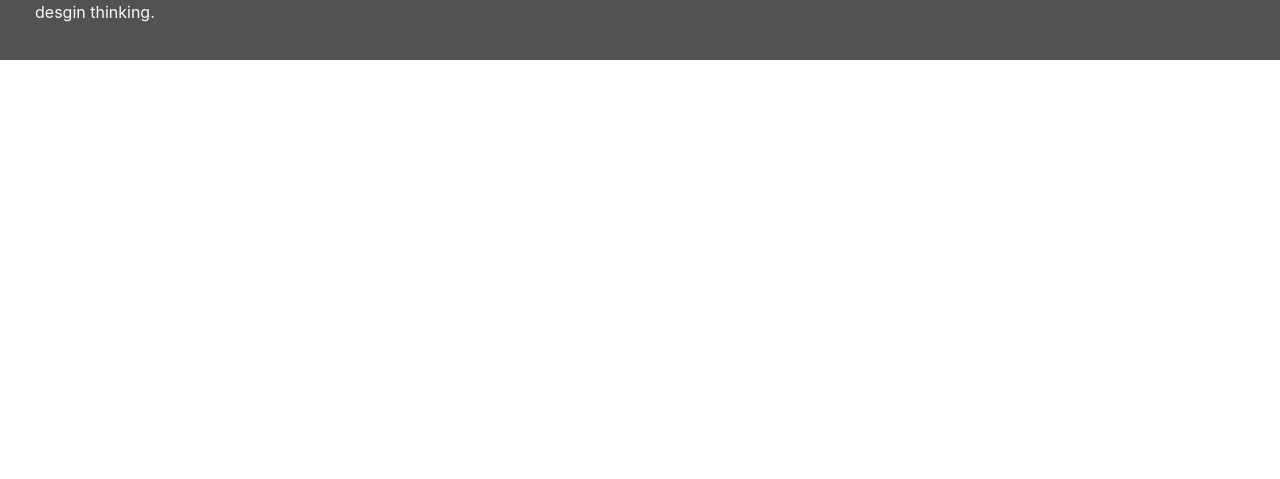
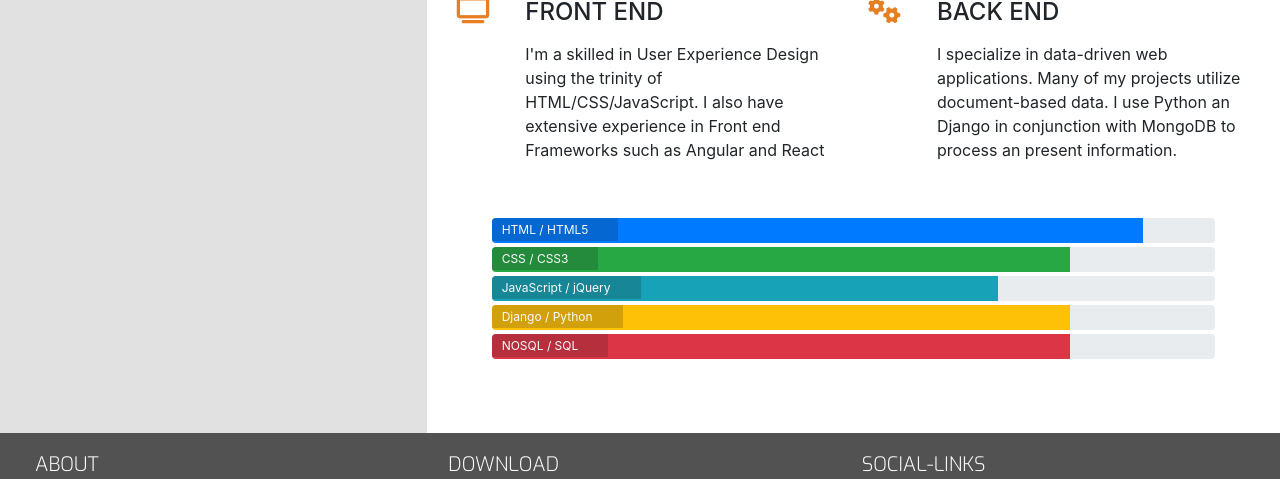
Before and after one commit to plyn85/UCD-RESUME, a plain HTML site: page resume.html in a window 1280 px wide. Shown: the part 469-948 px from the top of the page. Before the commit the page ends 800 px from the top, so only its background shows below. Drawn offline with nearby package versions, Linux system fonts and the light colour scheme.

Commit message:
added resume.html

```diff
--- a/assets/css/main.css
+++ b/assets/css/main.css
@@ -280,3 +280,23 @@ footer {
 .personal-info-item .key p {
     font-weight: 700;
 }
+
+/*--------------------------------Skills-*/
+.progress {
+    position: relative;
+    height: 25px;
+    margin-bottom: 4px;
+}
+
+.progress-type {
+    position: absolute;
+    left: 0px;
+    font-weight: 400;
+    padding: 3px 30px 2px 10px;
+    color: #fafafa;
+    background-color: rgba(25, 25, 25, 0.2);
+}
+
+.progress-section {
+    margin: 40px 20px;
+}
--- a/resume.html
+++ b/resume.html
@@ -23,7 +23,7 @@
             <div class="col-md-8">
                 <div class="row bg-color-name-title no-gutters">
                     <div class="col heading">
-                        <h1 class="name">Roise</h1>
+                        <h1 class="name">Patrick Lynch</h1>
                         <h2 class="title">Full Stack Developer</h2>
 
 
@@ -55,8 +55,98 @@
         </div>
     </header>
 
-    <section>
+    <section class="container-fluid">
+        <div class="row">
+            <div class="col-md-4 bg-color-personal-info section-column">
+                <div class="row">
+                    <div class="col-12">
+                        <h3 class="section-heading uppercase">Work History</h3>
+                    </div>
+                </div>
+            </div>
+            <div class="col-md-8 bg-color-three-reasons section-column">
+                <div class="row">
+                    <div class="col">
+                        <h3 class="section-heading uppercase">
+                            My Skills
+                        </h3>
+                    </div>
+                </div>
 
+                <div class="row">
+                    <div class="col-10 offset-1 offset-sm-0 col-sm-4 col-md-6">
+                        <div class="row">
+                            <div class="col-2">
+                                <i class="three-reasons-icon fas fa-tv" aria-hidden="true"></i>
+                            </div>
+                            <div class="col-10">
+                                <h4 class="three-reasons-heading uppercase">Front end</h4>
+                                <p>I'm a skilled in User Experience Design using the trinity of HTML/CSS/JavaScript.
+                                    I also have extensive experience in Front end Frameworks such as Angular and React
+                                </p>
+                            </div>
+                        </div>
+
+                    </div>
+
+                    <div class="col-10 offset-1 offset-sm-0 col-sm-4 col-md-6">
+                        <div class="row">
+                            <div class="col-2">
+                                <i class="three-reasons-icon fas fa-cogs" aria-hidden="true"></i>
+                            </div>
+                            <div class="col-10">
+                                <h4 class="three-reasons-heading uppercase">Back end</h4>
+                                <p>I specialize in data-driven web applications. Many of my projects utilize document-based data.
+                                     I use Python an Django in conjunction with MongoDB to process
+                                    an present information.
+
+                                </p>
+                            </div>
+                        </div>
+                    </div>
+                </div>
+
+                <div class="row progress-section">
+                    <div class="col">
+                        <div class="progress">
+                            <div class="progress-bar" role="progressbar" aria-valuenow="90" aria-valuemin="0"
+                                aria-valuemax="100" style="width:90%;">
+                                <span class="sr-only">90% complete</span>
+                            </div>
+                            <span class="progress-type">HTML / HTML5</span>
+                        </div>
+                        <div class="progress">
+                                <div class="progress-bar bg-success" role="progressbar" aria-valuenow="80" aria-valuemin="0"
+                                    aria-valuemax="100" style="width:80%;">
+                                    <span class="sr-only">80% complete</span>
+                                </div>
+                                <span class="progress-type">CSS / CSS3</span>
+                            </div>
+                            <div class="progress">
+                                    <div class="progress-bar bg-info" role="progressbar" aria-valuenow="70" aria-valuemin="0"
+                                        aria-valuemax="100" style="width:70%;">
+                                        <span class="sr-only">70% complete</span>
+                                    </div>
+                                    <span class="progress-type">JavaScript / jQuery</span>
+                                </div>
+                                <div class="progress">
+                                        <div class="progress-bar bg-warning" role="progressbar" aria-valuenow="80" aria-valuemin="0"
+                                            aria-valuemax="100" style="width:80%;">
+                                            <span class="sr-only">80% complete</span>
+                                        </div>
+                                        <span class="progress-type">Django / Python</span>
+                                    </div>
+                                    <div class="progress">
+                                            <div class="progress-bar bg-danger" role="progressbar" aria-valuenow="80" aria-valuemin="0"
+                                                aria-valuemax="100" style="width:80%;">
+                                                <span class="sr-only">80% complete</span>
+                                            </div>
+                                            <span class="progress-type">NOSQL / SQL</span>
+                                        </div>
+                    </div>
+                </div>
+            </div>
+        </div>
     </section>
 
     <footer class="container-fluid">
@@ -65,7 +155,7 @@
             <div class="col-sm-4">
                 <h5 class="uppercase general-sub">About</h5>
                 <p class="inline block">Full Stack Web Developer. Skilled in everything from HTML to Heoruku.
-                    The capacity for stuctural desgin thinking.
+                    The capacity for structarl design thinking.
                 </p>
             </div>
             <div class="col-sm-4">
```
Also changed, not shown: index.html (+1 -1 lines).
